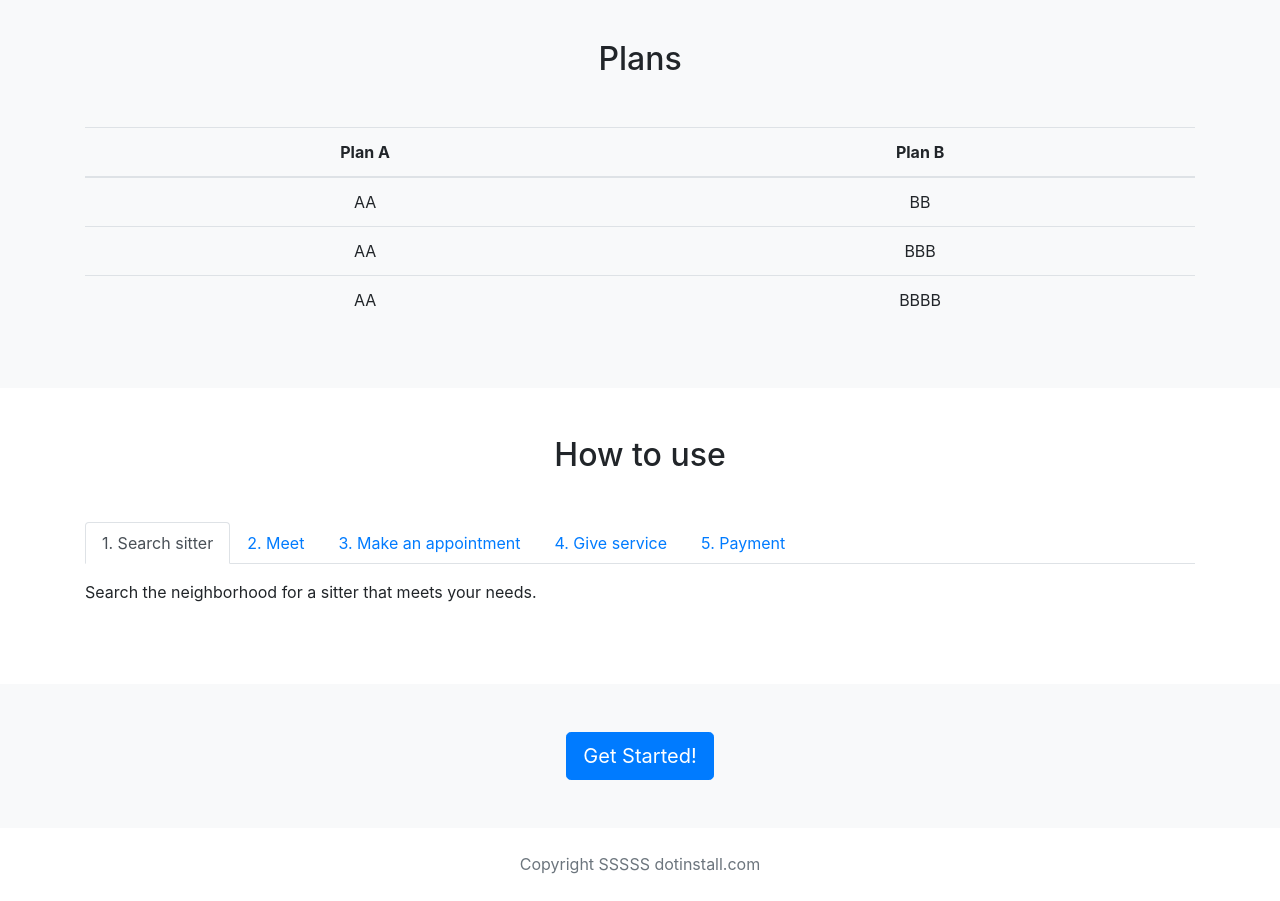
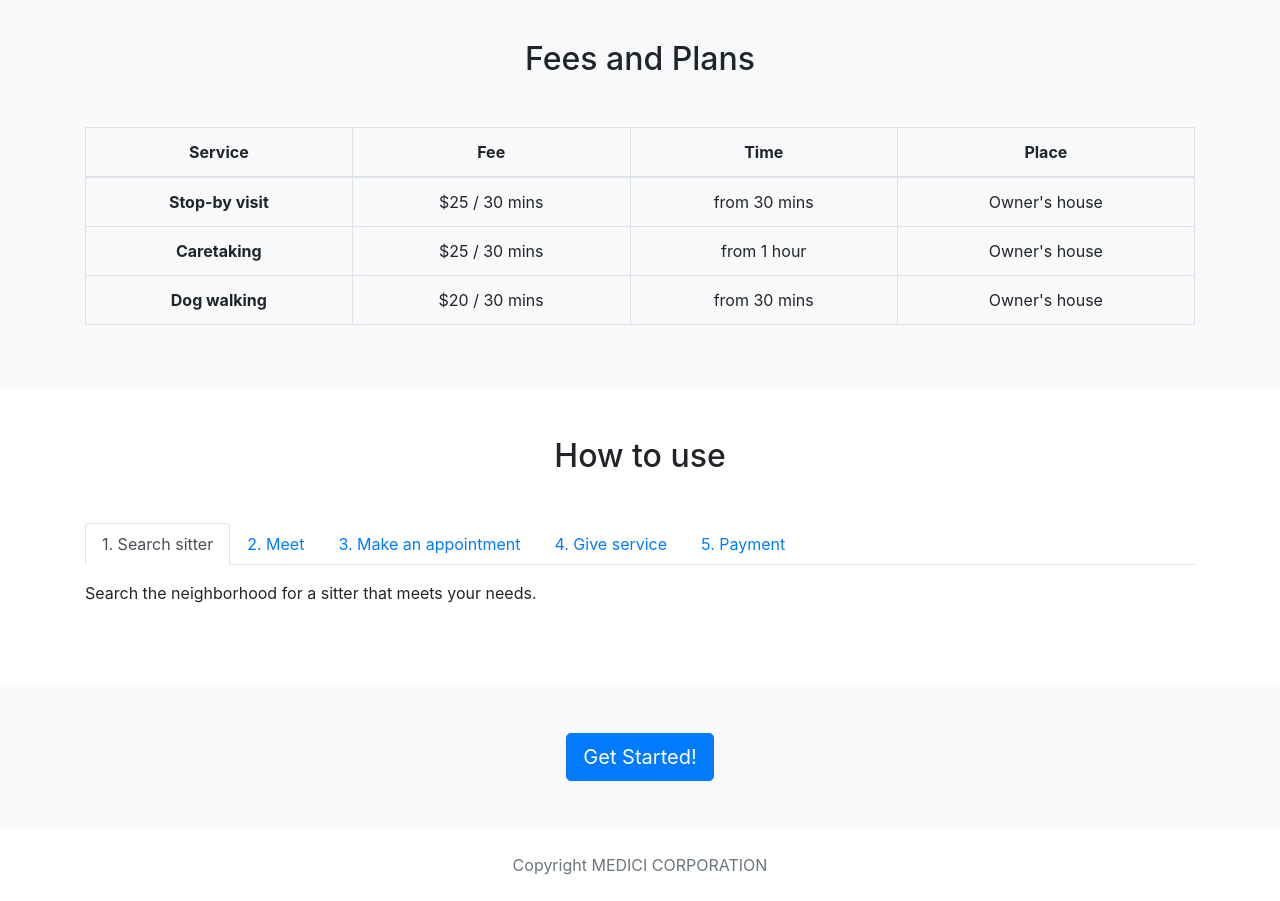
Before and after one commit to Satoko-chan/BootStrap_MEDICIPET, a plain HTML site: page index.html in a window 1280 px wide. Shown: the part 1880-2781 px from the top of the page. Drawn offline with nearby package versions, Linux system fonts and the light colour scheme.

Commit message:
modified top page

```diff
--- a/index.html
+++ b/index.html
@@ -36,7 +36,7 @@
               </div>
             </li>
 
-            <li class="nav-item"><a href="#plans" class="nav-link">Plans</a></li>
+            <li class="nav-item"><a href="#plans" class="nav-link">Fees and Plans</a></li>
             <li class="nav-item"><a href="#howtouse" class="nav-link">How to use</a></li>
           </ul>
         </div>
@@ -135,9 +135,9 @@
     </section>
 
     <section class="bg-light text-center py-5" id="plans">
-      <h2 class="mb-5">Plans</h2>
+      <h2 class="mb-5">Fees and Plans</h2>
       <div class="container">
-        <table class="table table-hover">
+        <!-- <table class="table table-hover">
           <thead>
             <tr>
               <th>Plan A</th>
@@ -156,6 +156,37 @@
             <tr>
               <td>AA</td>
               <td>BBBB</td>
+            </tr>
+          </tbody>
+        </table> -->
+
+        <table class="table table-hover table-bordered">
+          <thead>
+            <tr>
+              <th scope="col">Service</th>
+              <th scope="col">Fee</th>
+              <th scope="col">Time</th>
+              <th scope="col">Place</th>
+            </tr>
+          </thead>
+          <tbody>
+            <tr>
+              <th scope="row">Stop-by visit</th>
+              <td>$25 / 30 mins</td>
+              <td>from 30 mins</td>
+              <td>Owner's house</td>
+            </tr>
+            <tr>
+              <th scope="row">Caretaking</th>
+              <td>$25 / 30 mins</td>
+              <td>from 1 hour</td>
+              <td>Owner's house</td>
+            </tr>
+            <tr>
+              <th scope="row">Dog walking</th>
+              <td>$20 / 30 mins</td>
+              <td>from 30 mins</td>
+              <td>Owner's house</td>
             </tr>
           </tbody>
         </table>
@@ -198,7 +229,7 @@
     </section>
   </main>
   <footer class="text-center text-muted py-4">
-    Copyright SSSSS dotinstall.com
+    Copyright MEDICI CORPORATION
   </footer>
 
 
```
